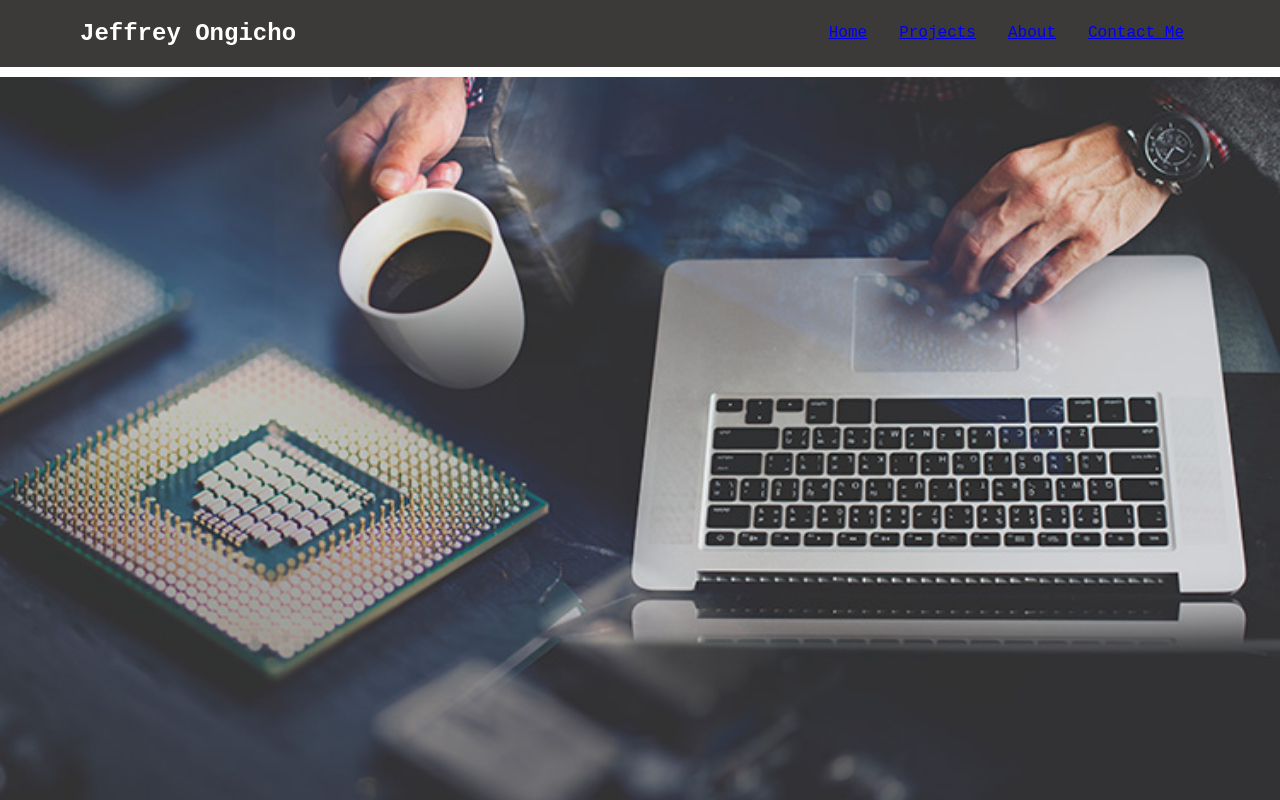
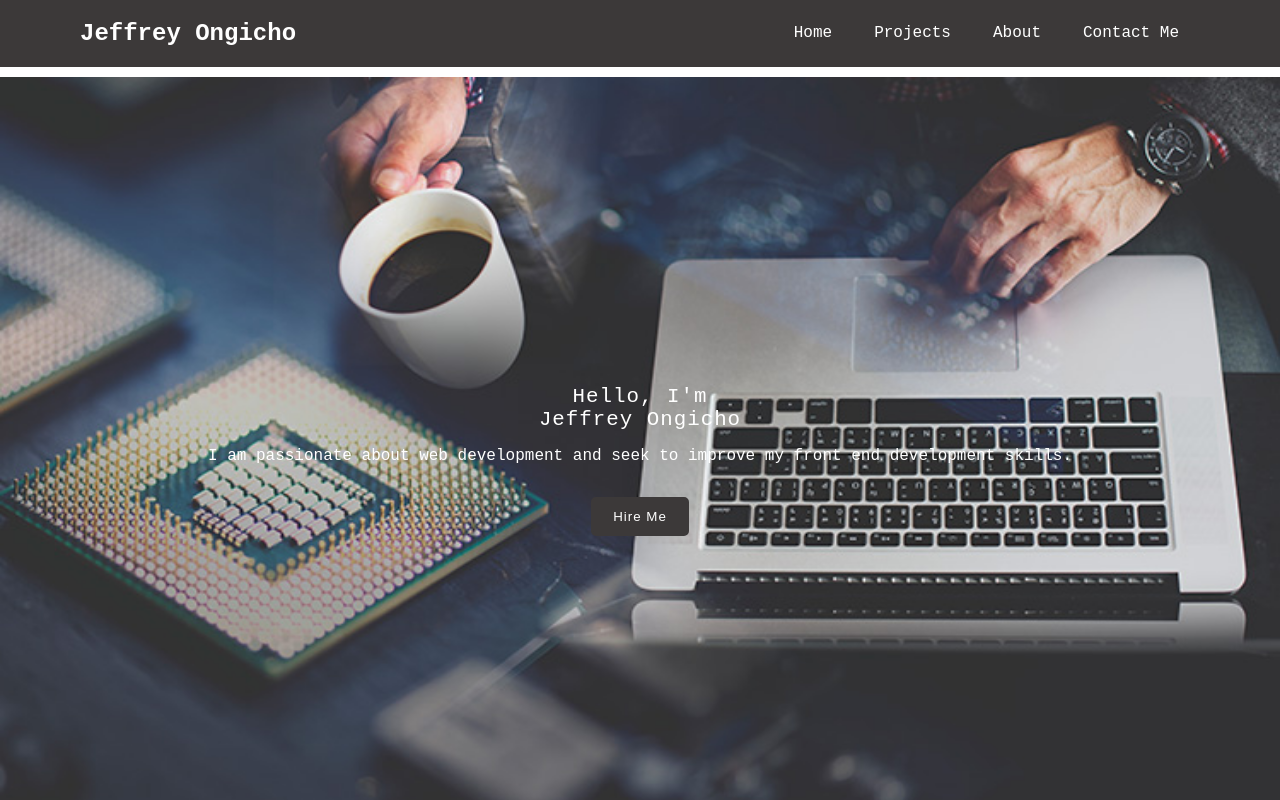
Before and after one commit to Jeffrey-sinos/react-portfolio, a React (Create React App) app: page / in a window 1280 px wide. Shown: the top 800 px of the page. Built offline with nearby package versions, Linux system fonts and the light colour scheme.

Commit message:
style(nav): change styling on navbar

```diff
--- a/src/components/hero/hero.css
+++ b/src/components/hero/hero.css
@@ -1,3 +1,15 @@
+
+.main-page{
+	background-image: url('../../assets/laptop.jpg') ;
+	background-repeat: no-repeat;
+	background-size: 100% 100%;
+	width: 100%;
+	height: 100vh;
+	display: flex;
+	align-items: center;
+	justify-content: start;
+	margin: 4.8rem 0;
+}
 .main-page .intro {
 	text-align: center;
 	margin: auto;
@@ -9,15 +21,13 @@
 	align-items: center;
 	justify-content: space-evenly;
 }
-img{
-    background-position: relative;
-    background-repeat: no-repeat;
-	background-size: 100% 100%;
-    width:100%;
-    height:100vh;
-    display: flex-start;
-	align-items: center;
-	justify-content: start;
-	margin: 4.8rem 0;
-
+.first-heading {
+	font-size: 1.3rem;
+	font-weight: lighter;
+	margin: 0;
+	letter-spacing: 1px;
+	color:white;
 }
+.paragraph{
+	color:white;
+}
--- a/src/components/hero/hero.js
+++ b/src/components/hero/hero.js
@@ -5,7 +5,6 @@ import laptop from '../../assets/laptop.jpg';
 const Hero = () => {
     return(
         <section id="home" class="main-page">
-        <img src= {laptop} alt="background image of laptop"></img>
         <div className="intro">
             <div className="headings">
             <h1 className="first-heading">Hello, I'm</h1>
--- a/src/components/navbar/navbar.css
+++ b/src/components/navbar/navbar.css
@@ -1,5 +1,4 @@
 @import url('https://fonts.googleapis.com/css2?family=Poppins&display=swap');
-
 .navbar {
 	display: flex;
 	align-items: center;
@@ -9,6 +8,7 @@
 	width: 100%;
 	background-color: #3c3939;
 }
+
 .logo {
 	padding: 0 5rem;
 }
@@ -16,10 +16,37 @@
 .logo .logo-heading {
 	color: #fff;
 }
-@media screen and (min-width: 856px) and (max-width: 1024px) {
-	.menu-list .menu-list-items {
-		padding: 0.5rem 0.3rem;
-	}
+.links:hover {
+	border-bottom: 2px solid #fff;
+}
+
+.links {
+	border-bottom: 2px solid transparent;
+	transition: all 0.25s;
+	padding: 5px;
+	text-decoration: none;
+	color: #fff;
+}
+.btn {
+	padding: 10px 20px;
+	border-radius: 5px;
+	cursor: pointer;
+	letter-spacing: 1px;
+	border: none;
+}
+
+.common-btn {
+	background-color: #3c3939; ;
+	color: #fff;
+	border: 2px solid #3c3939; ;
+	transition: all 0.25s;
+}
+
+.common-btn:hover {
+	background-color: #fff;
+	color: #3c3939; ;
+	border: 2px solid #3c3939; ;
+	outline: none;
 }
 
 .menu {
```
